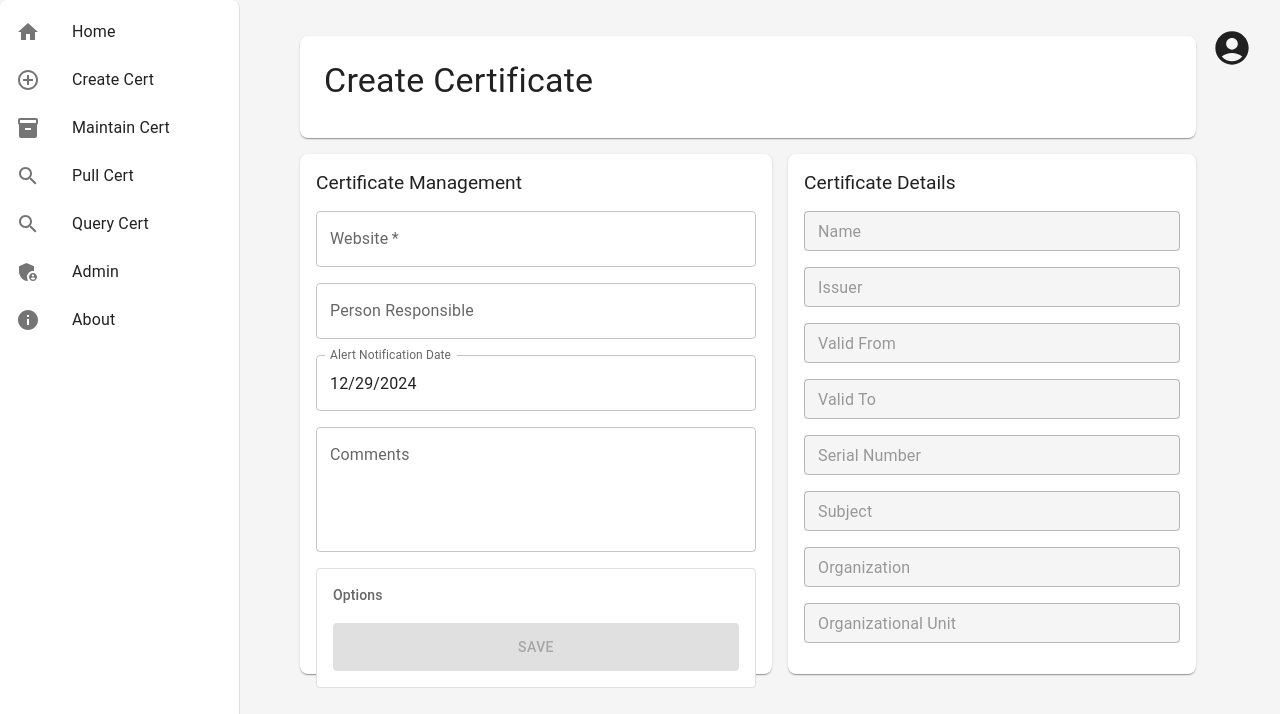
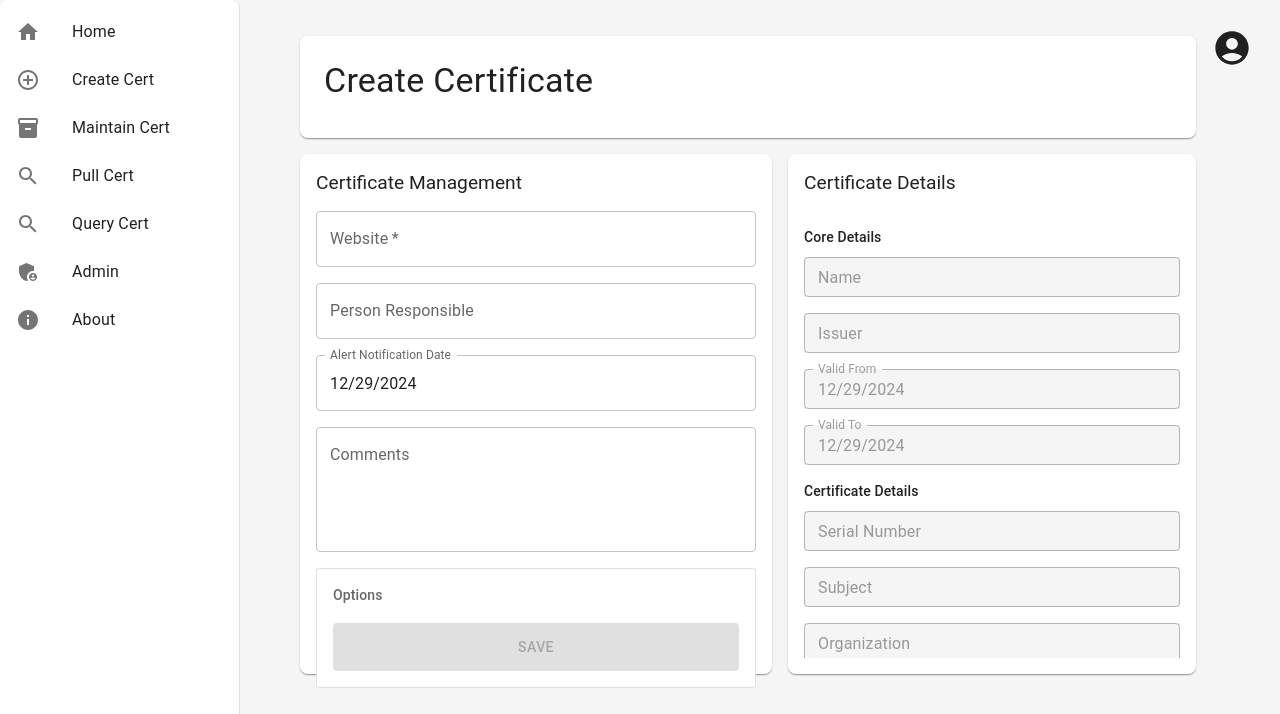
Before and after one commit to jschuldt/certificate-manager, a React (Create React App) app in the folder client/: page /create in a window 1280 px wide. Shown: the top 714 px of the page. Built offline with nearby package versions, Linux system fonts and the light colour scheme; no server answers.

Commit message:
feature/frontend-createUI
ensured data attributes are matching for cert details page

```diff
--- a/client/src/features/createCertificate/components/CreateCertificate.tsx
+++ b/client/src/features/createCertificate/components/CreateCertificate.tsx
@@ -35,6 +35,15 @@ export const CreateCertificate: React.FC = () => {
     subject: '',
     organization: '',
     organizationalUnit: '',
+    certLastQueried: null,
+    metadata: {
+      country: '',
+      state: '',
+      locality: '',
+      alternativeNames: [],
+      fingerprint: '',
+      bits: null
+    }
   });
 
   const [openDialog, setOpenDialog] = useState(false);
@@ -299,23 +308,137 @@ export const CreateCertificate: React.FC = () => {
                 mb: 2
               }
             }}>
-              {Object.entries(certificateDetails)
-                .map(([key, value]) => (
-                  <TextField
-                    key={key}
-                    fullWidth
-                    label={key.charAt(0).toUpperCase() + key.slice(1).replace(/([A-Z])/g, ' $1')}
-                    value={value instanceof Date ? '' : value}
-                    disabled
-                    size="small"
-                    sx={{
-                      backgroundColor: '#f5f5f5',
-                      '& .MuiOutlinedInput-root': {
-                        backgroundColor: '#f5f5f5'
-                      }
-                    }}
-                  />
-              ))}
+              {/* Certificate Core Details */}
+              <Typography variant="subtitle2" sx={{ mb: 1, mt: 2 }}>Core Details</Typography>
+              <TextField
+                fullWidth
+                label="Name"
+                value={certificateDetails.name}
+                disabled
+                size="small"
+                sx={{ backgroundColor: '#f5f5f5' }}
+              />
+              <TextField
+                fullWidth
+                label="Issuer"
+                value={certificateDetails.issuer}
+                disabled
+                size="small"
+                sx={{ backgroundColor: '#f5f5f5' }}
+              />
+              <TextField
+                fullWidth
+                label="Valid From"
+                value={certificateDetails.validFrom instanceof Date ? certificateDetails.validFrom.toLocaleDateString() : ''}
+                disabled
+                size="small"
+                sx={{ backgroundColor: '#f5f5f5' }}
+              />
+              <TextField
+                fullWidth
+                label="Valid To"
+                value={certificateDetails.validTo instanceof Date ? certificateDetails.validTo.toLocaleDateString() : ''}
+                disabled
+                size="small"
+                sx={{ backgroundColor: '#f5f5f5' }}
+              />
+
+              {/* Certificate Details */}
+              <Typography variant="subtitle2" sx={{ mb: 1, mt: 2 }}>Certificate Details</Typography>
+              <TextField
+                fullWidth
+                label="Serial Number"
+                value={certificateDetails.serialNumber}
+                disabled
+                size="small"
+                sx={{ backgroundColor: '#f5f5f5' }}
+              />
+              <TextField
+                fullWidth
+                label="Subject"
+                value={certificateDetails.subject}
+                disabled
+                size="small"
+                sx={{ backgroundColor: '#f5f5f5' }}
+              />
+              <TextField
+                fullWidth
+                label="Organization"
+                value={certificateDetails.organization}
+                disabled
+                size="small"
+                sx={{ backgroundColor: '#f5f5f5' }}
+              />
+              <TextField
+                fullWidth
+                label="Organizational Unit"
+                value={certificateDetails.organizationalUnit}
+                disabled
+                size="small"
+                sx={{ backgroundColor: '#f5f5f5' }}
+              />
+
+              {/* Metadata */}
+              <Typography variant="subtitle2" sx={{ mb: 1, mt: 2 }}>Additional Information</Typography>
+              <TextField
+                fullWidth
+                label="Country"
+                value={certificateDetails.metadata.country}
+                disabled
+                size="small"
+                sx={{ backgroundColor: '#f5f5f5' }}
+              />
+              <TextField
+                fullWidth
+                label="State"
+                value={certificateDetails.metadata.state}
+                disabled
+                size="small"
+                sx={{ backgroundColor: '#f5f5f5' }}
+              />
+              <TextField
+                fullWidth
+                label="Locality"
+                value={certificateDetails.metadata.locality}
+                disabled
+                size="small"
+                sx={{ backgroundColor: '#f5f5f5' }}
+              />
+              <TextField
+                fullWidth
+                label="Alternative Names"
+                value={certificateDetails.metadata.alternativeNames.join(', ')}
+                disabled
+                size="small"
+                multiline
+                sx={{ backgroundColor: '#f5f5f5' }}
+              />
+              <TextField
+                fullWidth
+                label="Fingerprint"
+                value={certificateDetails.metadata.fingerprint}
+                disabled
+                size="small"
+                sx={{ backgroundColor: '#f5f5f5' }}
+              />
+              <TextField
+                fullWidth
+                label="Bits"
+                value={certificateDetails.metadata.bits || ''}
+                disabled
+                size="small"
+                sx={{ backgroundColor: '#f5f5f5' }}
+              />
+              {certificateDetails.certLastQueried && (
+                <TextField
+                  fullWidth
+                  label="Last Queried"
+                  value={new Date(certificateDetails.certLastQueried).toLocaleString()}
+                  disabled
+                  size="small"
+                  sx={{ backgroundColor: '#f5f5f5' }}
+                />
+              )}
             </Box>
           </Paper>
         </Grid>
```
